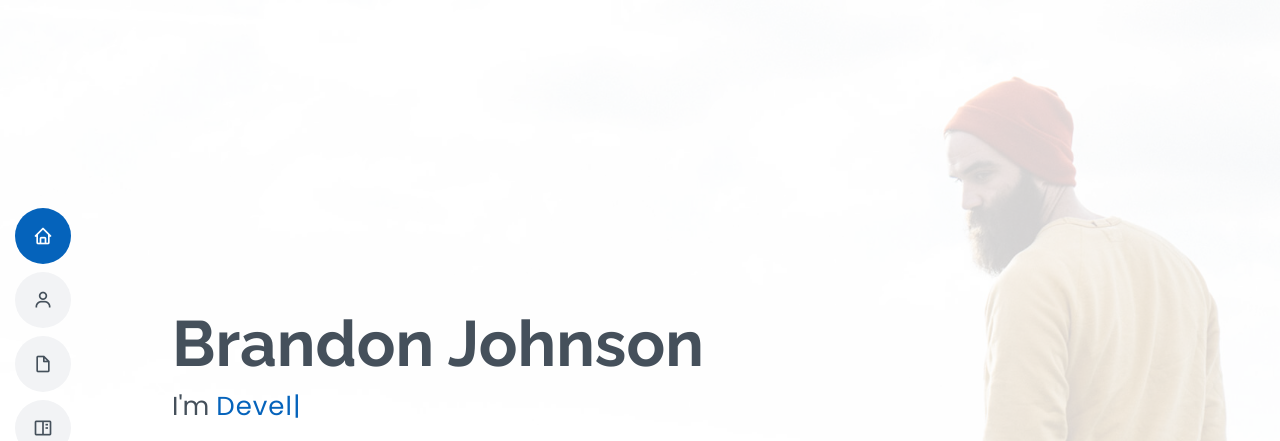
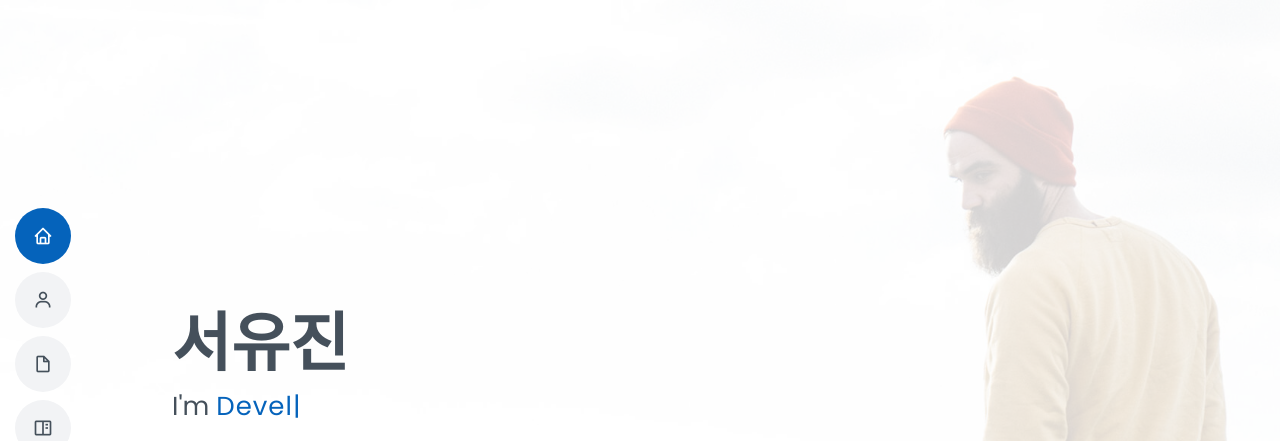
Before and after one commit to yxxddii/Resume, a plain HTML site: page index.html in a window 1280 px wide. Shown: the top 441 px of the page. Drawn offline with nearby package versions, Linux system fonts and the light colour scheme.

Commit message:
main page 이름 수정

```diff
--- a/index.html
+++ b/index.html
@@ -59,7 +59,7 @@
   <!-- ======= Hero Section ======= -->
   <section id="hero" class="d-flex flex-column justify-content-center">
     <div class="container" data-aos="zoom-in" data-aos-delay="100">
-      <h1>Brandon Johnson</h1>
+      <h1>서유진</h1>
       <p>I'm <span class="typed" data-typed-items="Designer, Developer, Freelancer, Photographer"></span></p>
       <div class="social-links">
         <a href="#" class="twitter"><i class="bx bxl-twitter"></i></a>
```
